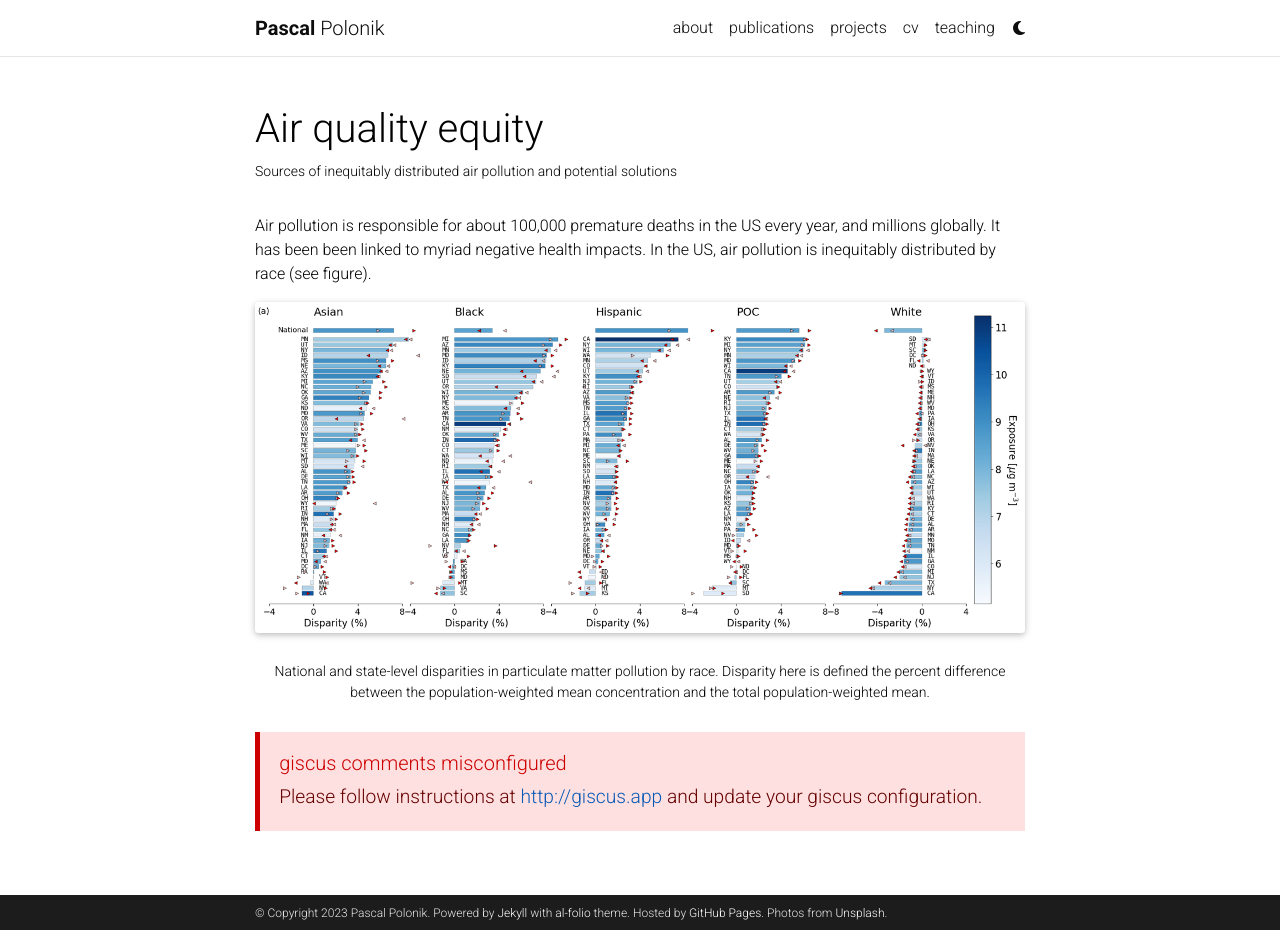
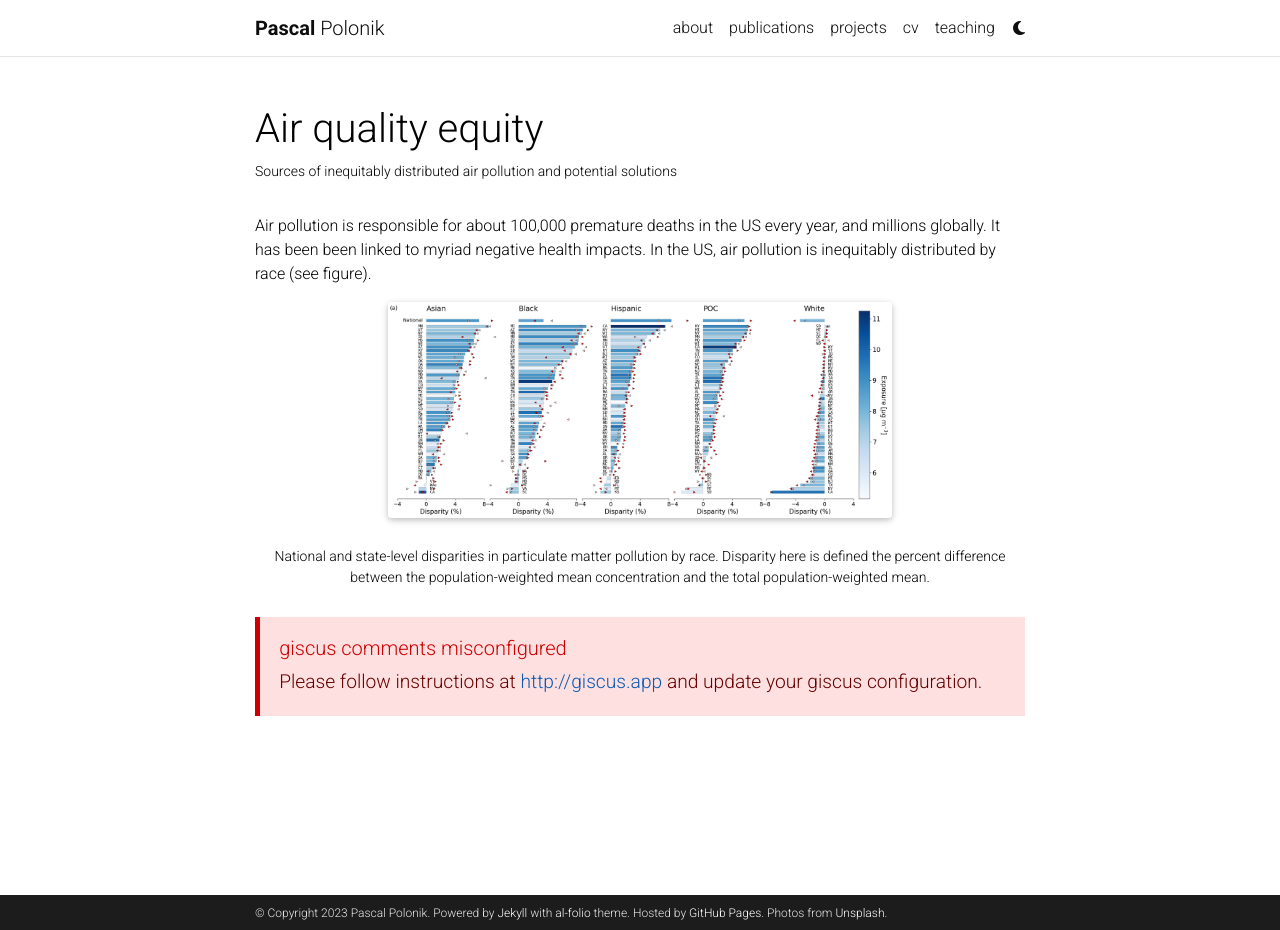
Before and after one commit to ppolonik2/ppolonik2.github.io, a Jekyll site: the page built from _projects/2_project.md, in a window 1280 px wide and 930 px high. Built offline with Jekyll 4.4.1, drawn with Linux system fonts in a browser that asks for light colours; full-size pictures stand in for the smaller copies a plugin makes; comment, search, counter and statistics services are not loaded; a style sheet for code colours, icons or effects is not loaded.

Commit message:
Update 2_project.md

```diff
--- a/_projects/2_project.md
+++ b/_projects/2_project.md
@@ -11,7 +11,7 @@
 Air pollution is responsible for about 100,000 premature deaths in the US every year, and millions globally. It has been been linked to myriad negative health impacts. In the US, air pollution is inequitably distributed by race (see figure).
 
 <div class="row justify-content-sm-center">
-    <div class="col-sm-12 mt-3 mt-md-0">
+    <div class="col-sm-8 mt-3 mt-md-0">
         {% include figure.html path="assets/img/Figure1a_twitter.png" title="Global stations" class="img-fluid rounded z-depth-1" %}
     </div>
 </div>
```
